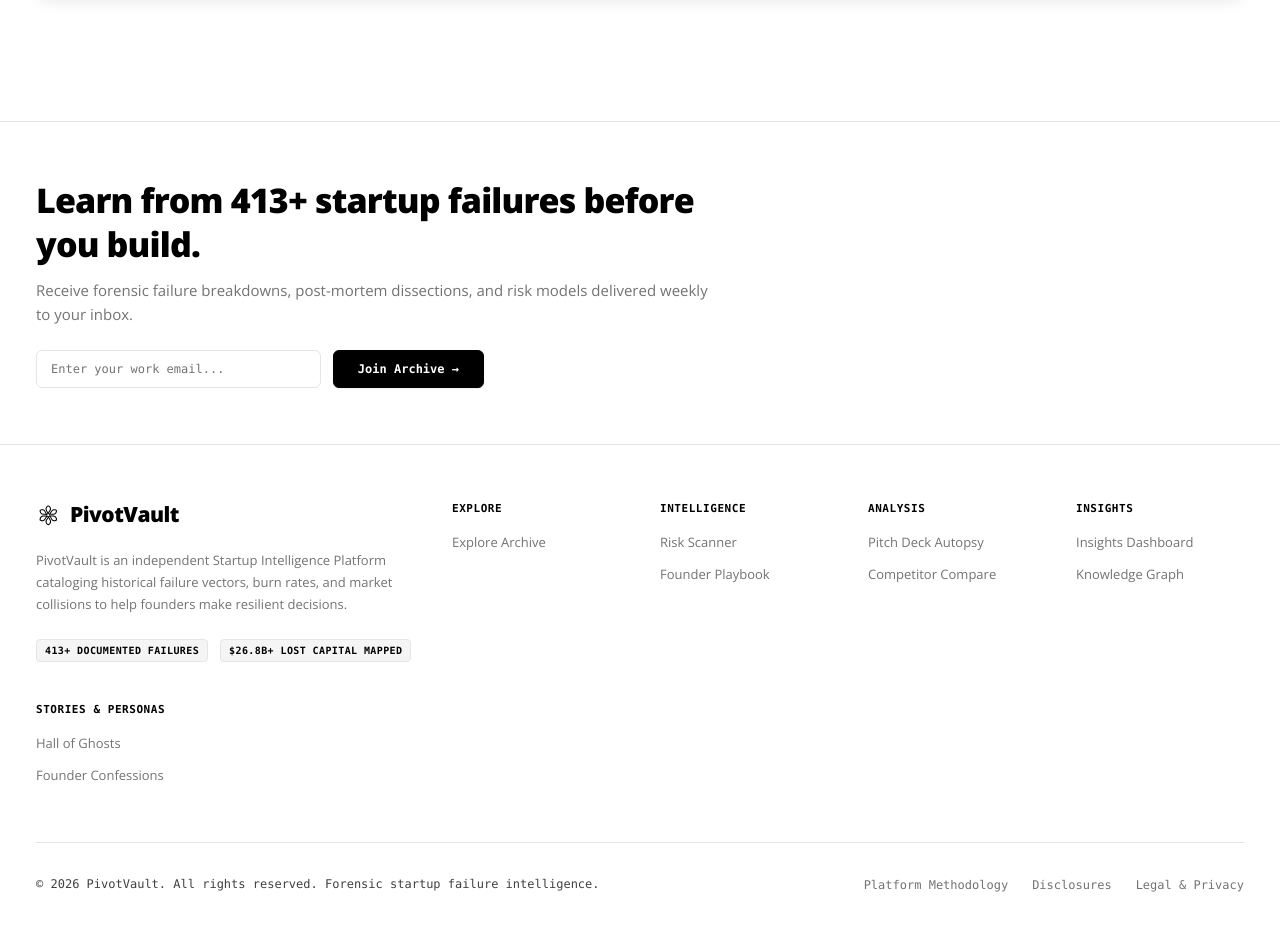
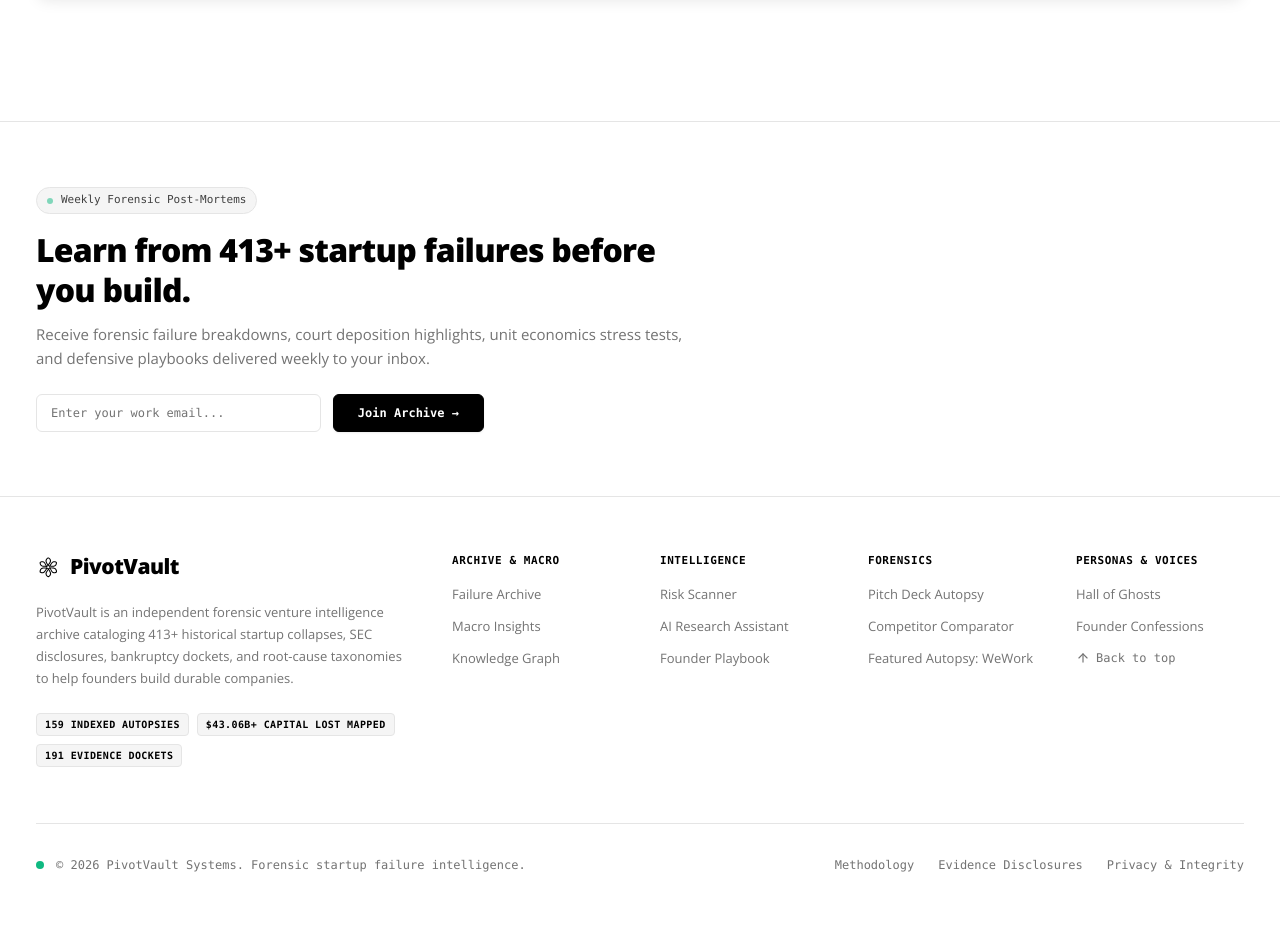
Before and after one commit to SarthakPatil18/pivotvault, a React (Vite) app in the folder frontend/: page / in a window 1280 px wide. Shown: the part 10600-11530 px from the top of the page. Built offline with nearby package versions, Linux system fonts and the light colour scheme; no server answers.

Commit message:
fix(footer): balance 6-column layout, add full feature links, back-to-top, and methodology modals

```diff
--- a/frontend/src/components/layout/Footer.jsx
+++ b/frontend/src/components/layout/Footer.jsx
@@ -1,41 +1,67 @@
-import React from 'react';
+import React, { useState } from 'react';
 import { Link } from 'react-router-dom';
 import { PivotVaultLogo } from '../../assets/logo';
-import { NAV_CATEGORIES } from '../../lib/routes';
+import {
+  ArrowUp, Check, ShieldCheck, FileText, Database,
+  ExternalLink, Sparkles, X, Info
+} from 'lucide-react';
 
 export function Footer() {
+  const [email, setEmail] = useState('');
+  const [subscribed, setSubscribed] = useState(false);
+  const [activeModal, setActiveModal] = useState(null); // 'methodology', 'disclosures', 'privacy'
+
+  const handleSubscribe = (e) => {
+    e.preventDefault();
+    if (!email.trim()) return;
+    setSubscribed(true);
+  };
+
+  const scrollToTop = () => {
+    window.scrollTo({ top: 0, behavior: 'smooth' });
+  };
+
   return (
     <footer className="w-full bg-white dark:bg-black border-t border-[#E5E5E5] dark:border-[#2A2A2A] text-black dark:text-white transition-colors">
       {/* Top Editorial CTA / Newsletter Section */}
-      <div className="border-b border-[#E5E5E5] dark:border-[#2A2A2A] py-14">
+      <div className="border-b border-[#E5E5E5] dark:border-[#2A2A2A] py-12 md:py-16">
         <div className="site-container">
           <div className="max-w-2xl">
-            <h3 className="text-[28px] md:text-[34px] font-extrabold leading-[38px] md:leading-[44px] tracking-tight text-black dark:text-white">
+            <div className="inline-flex items-center gap-2 px-2.5 py-1 rounded-full bg-neutral-100 dark:bg-neutral-900 border border-neutral-200 dark:border-neutral-800 text-[11px] font-mono font-medium text-neutral-700 dark:text-neutral-300 mb-4">
+              <span className="w-1.5 h-1.5 rounded-full bg-emerald-500 animate-pulse" />
+              <span>Weekly Forensic Post-Mortems</span>
+            </div>
+
+            <h3 className="text-[26px] md:text-[32px] font-extrabold leading-[34px] md:leading-[40px] tracking-tight text-black dark:text-white">
               Learn from 413+ startup failures before you build.
             </h3>
-            <p className="mt-3 text-[15px] text-[#737373] dark:text-[#A3A3A3] leading-[24px]">
-              Receive forensic failure breakdowns, post-mortem dissections, and risk models delivered weekly to your inbox.
+            <p className="mt-3 text-[14px] md:text-[15px] text-[#737373] dark:text-[#A3A3A3] leading-[24px]">
+              Receive forensic failure breakdowns, court deposition highlights, unit economics stress tests, and defensive playbooks delivered weekly to your inbox.
             </p>
-            <form
-              onSubmit={(e) => {
-                e.preventDefault();
-                alert('Thank you for subscribing to PivotVault Intelligence.');
-              }}
-              className="mt-6 flex flex-col sm:flex-row gap-3 max-w-md"
-            >
+
+            {subscribed ? (
+              <div className="mt-6 p-4 rounded-lg bg-emerald-50 dark:bg-emerald-950/40 border border-emerald-200 dark:border-emerald-800 text-emerald-800 dark:text-emerald-200 flex items-center gap-3 text-xs font-mono">
+                <Check className="w-4 h-4 text-emerald-600 shrink-0" />
+                <span>You are subscribed to PivotVault Intelligence. Check your inbox for the welcome dispatch.</span>
+              </div>
+            ) : (
+              <form onSubmit={handleSubscribe} className="mt-6 flex flex-col sm:flex-row gap-3 max-w-md">
                 <input
                   type="email"
                   required
+                  value={email}
+                  onChange={(e) => setEmail(e.target.value)}
                   placeholder="Enter your work email..."
                   className="input-editorial flex-1 text-xs font-mono"
                 />
                 <button
                   type="submit"
-                className="btn-primary whitespace-nowrap text-xs font-mono px-6"
+                  className="btn-primary whitespace-nowrap text-xs font-mono px-6 py-2.5"
                 >
                   Join Archive →
                 </button>
               </form>
+            )}
           </div>
         </div>
       </div>
@@ -43,71 +69,265 @@
       {/* Main Link Grid */}
       <div className="site-container py-14">
         <div className="grid grid-cols-1 md:grid-cols-2 lg:grid-cols-6 gap-10">
-          {/* Brand Info */}
+          {/* Brand Column (Spans 2 on large screens) */}
           <div className="lg:col-span-2 space-y-4">
+            <Link to="/" className="inline-block">
               <PivotVaultLogo />
+            </Link>
             <p className="text-[13px] text-[#737373] dark:text-[#A3A3A3] leading-[22px] max-w-sm">
-              PivotVault is an independent Startup Intelligence Platform cataloging historical failure vectors, burn rates, and market collisions to help founders make resilient decisions.
+              PivotVault is an independent forensic venture intelligence archive cataloging 413+ historical startup collapses, SEC disclosures, bankruptcy dockets, and root-cause taxonomies to help founders build durable companies.
             </p>
-            <div className="pt-2 flex items-center gap-3">
-              <span className="vault-badge-neutral text-[10px] font-mono">
-                413+ Documented Failures
+
+            <div className="pt-2 flex flex-wrap items-center gap-2">
+              <span className="badge-neutral text-[10px] font-mono">
+                159 Indexed Autopsies
               </span>
-              <span className="vault-badge-neutral text-[10px] font-mono">
-                $26.8B+ Lost Capital Mapped
+              <span className="badge-neutral text-[10px] font-mono">
+                $43.06B+ Capital Lost Mapped
+              </span>
+              <span className="badge-neutral text-[10px] font-mono">
+                191 Evidence Dockets
               </span>
             </div>
           </div>
 
-          {/* Navigation Columns */}
-          {NAV_CATEGORIES.map((category) => (
-            <div key={category.id} className="space-y-3">
+          {/* Column 1: Archive & Macro */}
+          <div className="space-y-3">
             <h4 className="text-[11px] font-mono font-bold uppercase tracking-wider text-black dark:text-white">
-                {category.name}
+              Archive & Macro
             </h4>
             <ul className="space-y-2">
-                {category.items && category.items.length > 0 ? (
-                  category.items.map((item) => (
-                    <li key={item.href}>
+              <li>
                 <Link
-                        to={item.href}
+                  to="/explore"
                   className="text-[13px] text-[#737373] dark:text-[#A3A3A3] hover:text-black dark:hover:text-white transition-colors"
                 >
-                        {item.name}
+                  Failure Archive
                 </Link>
               </li>
-                  ))
-                ) : (
               <li>
                 <Link
-                      to={category.href}
+                  to="/insights"
                   className="text-[13px] text-[#737373] dark:text-[#A3A3A3] hover:text-black dark:hover:text-white transition-colors"
                 >
-                      {category.name} Archive
+                  Macro Insights
                 </Link>
               </li>
-                )}
+              <li>
+                <Link
+                  to="/startup-graph"
+                  className="text-[13px] text-[#737373] dark:text-[#A3A3A3] hover:text-black dark:hover:text-white transition-colors"
+                >
+                  Knowledge Graph
+                </Link>
+              </li>
             </ul>
           </div>
-          ))}
+
+          {/* Column 2: Forensic Intelligence */}
+          <div className="space-y-3">
+            <h4 className="text-[11px] font-mono font-bold uppercase tracking-wider text-black dark:text-white">
+              Intelligence
+            </h4>
+            <ul className="space-y-2">
+              <li>
+                <Link
+                  to="/risk-scanner"
+                  className="text-[13px] text-[#737373] dark:text-[#A3A3A3] hover:text-black dark:hover:text-white transition-colors"
+                >
+                  Risk Scanner
+                </Link>
+              </li>
+              <li>
+                <Link
+                  to="/ai-assistant"
+                  className="text-[13px] text-[#737373] dark:text-[#A3A3A3] hover:text-black dark:hover:text-white transition-colors"
+                >
+                  AI Research Assistant
+                </Link>
+              </li>
+              <li>
+                <Link
+                  to="/founder-playbook"
+                  className="text-[13px] text-[#737373] dark:text-[#A3A3A3] hover:text-black dark:hover:text-white transition-colors"
+                >
+                  Founder Playbook
+                </Link>
+              </li>
+            </ul>
+          </div>
+
+          {/* Column 3: Forensic Autopsy */}
+          <div className="space-y-3">
+            <h4 className="text-[11px] font-mono font-bold uppercase tracking-wider text-black dark:text-white">
+              Forensics
+            </h4>
+            <ul className="space-y-2">
+              <li>
+                <Link
+                  to="/pitch-deck-autopsy"
+                  className="text-[13px] text-[#737373] dark:text-[#A3A3A3] hover:text-black dark:hover:text-white transition-colors"
+                >
+                  Pitch Deck Autopsy
+                </Link>
+              </li>
+              <li>
+                <Link
+                  to="/competitor-compare"
+                  className="text-[13px] text-[#737373] dark:text-[#A3A3A3] hover:text-black dark:hover:text-white transition-colors"
+                >
+                  Competitor Comparator
+                </Link>
+              </li>
+              <li>
+                <Link
+                  to="/startup/wework"
+                  className="text-[13px] text-[#737373] dark:text-[#A3A3A3] hover:text-black dark:hover:text-white transition-colors"
+                >
+                  Featured Autopsy: WeWork
+                </Link>
+              </li>
+            </ul>
+          </div>
+
+          {/* Column 4: Stories & Voices */}
+          <div className="space-y-3">
+            <h4 className="text-[11px] font-mono font-bold uppercase tracking-wider text-black dark:text-white">
+              Personas & Voices
+            </h4>
+            <ul className="space-y-2">
+              <li>
+                <Link
+                  to="/hall-of-ghosts"
+                  className="text-[13px] text-[#737373] dark:text-[#A3A3A3] hover:text-black dark:hover:text-white transition-colors"
+                >
+                  Hall of Ghosts
+                </Link>
+              </li>
+              <li>
+                <Link
+                  to="/founder-confessions"
+                  className="text-[13px] text-[#737373] dark:text-[#A3A3A3] hover:text-black dark:hover:text-white transition-colors"
+                >
+                  Founder Confessions
+                </Link>
+              </li>
+              <li>
+                <button
+                  type="button"
+                  onClick={scrollToTop}
+                  className="inline-flex items-center gap-1.5 text-[12px] font-mono text-[#737373] dark:text-[#A3A3A3] hover:text-black dark:hover:text-white transition-colors pt-1"
+                >
+                  <ArrowUp className="w-3.5 h-3.5" />
+                  <span>Back to top</span>
+                </button>
+              </li>
+            </ul>
+          </div>
         </div>
 
         {/* Bottom Disclosures & Copyright */}
         <div className="mt-14 pt-8 border-t border-[#E5E5E5] dark:border-[#2A2A2A] flex flex-col md:flex-row items-center justify-between gap-4 text-[12px] font-mono text-[#737373] dark:text-[#A3A3A3]">
-          <p>© {new Date().getFullYear()} PivotVault. All rights reserved. Forensic startup failure intelligence.</p>
+          <div className="flex items-center gap-3">
+            <span className="w-2 h-2 rounded-full bg-emerald-500 inline-block" />
+            <span>© {new Date().getFullYear()} PivotVault Systems. Forensic startup failure intelligence.</span>
+          </div>
+
           <div className="flex items-center gap-6">
-            <Link to="/explore" className="hover:text-black dark:hover:text-white transition-colors">
-              Platform Methodology
-            </Link>
-            <Link to="/explore" className="hover:text-black dark:hover:text-white transition-colors">
-              Disclosures
-            </Link>
-            <Link to="/explore" className="hover:text-black dark:hover:text-white transition-colors">
-              Legal & Privacy
-            </Link>
+            <button
+              onClick={() => setActiveModal('methodology')}
+              className="hover:text-black dark:hover:text-white transition-colors"
+            >
+              Methodology
+            </button>
+            <button
+              onClick={() => setActiveModal('disclosures')}
+              className="hover:text-black dark:hover:text-white transition-colors"
+            >
+              Evidence Disclosures
+            </button>
+            <button
+              onClick={() => setActiveModal('privacy')}
+              className="hover:text-black dark:hover:text-white transition-colors"
+            >
+              Privacy & Integrity
+            </button>
           </div>
         </div>
       </div>
+
+      {/* Information Modals */}
+      {activeModal && (
+        <div className="fixed inset-0 z-50 flex items-center justify-center p-4 bg-black/60 backdrop-blur-xs animate-fade-in">
+          <div className="w-full max-w-lg p-6 rounded-xl bg-white dark:bg-[#0A0A0A] border border-[#E5E5E5] dark:border-[#2A2A2A] shadow-xl text-black dark:text-white space-y-4">
+            <div className="flex items-center justify-between border-b border-neutral-200 dark:border-neutral-800 pb-3">
+              <div className="flex items-center gap-2">
+                <Info className="w-4 h-4 text-neutral-600 dark:text-neutral-400" />
+                <h4 className="text-sm font-bold font-mono uppercase tracking-wider">
+                  {activeModal === 'methodology' && 'Platform Forensic Methodology'}
+                  {activeModal === 'disclosures' && 'Evidence & Archival Disclosures'}
+                  {activeModal === 'privacy' && 'Privacy & Research Integrity'}
+                </h4>
+              </div>
+              <button
+                onClick={() => setActiveModal(null)}
+                className="p-1 rounded hover:bg-neutral-100 dark:hover:bg-neutral-800 text-neutral-500"
+              >
+                <X className="w-4 h-4" />
+              </button>
+            </div>
+
+            <div className="text-xs text-neutral-700 dark:text-neutral-300 leading-relaxed space-y-3 font-sans">
+              {activeModal === 'methodology' && (
+                <>
+                  <p>
+                    PivotVault constructs post-mortems through triangulated evidence verification. Every indexed company is corroborated using primary legal records:
+                  </p>
+                  <ul className="list-disc pl-5 space-y-1">
+                    <li>Securities and Exchange Commission (SEC) Form 10-K, S-1, and 8-K regulatory filings.</li>
+                    <li>United States Bankruptcy Court Chapter 7 & 11 liquidation dockets.</li>
+                    <li>Investigative journalism and audited investor letters (WSJ, Bloomberg, The Information).</li>
+                    <li>Verified founder post-mortems and authenticated liquidator schedules.</li>
+                  </ul>
+                </>
+              )}
+
+              {activeModal === 'disclosures' && (
+                <>
+                  <p>
+                    All case autopsies, AI persona reconstructions, and Idea Score diagnostics are provided strictly for research and educational purposes:
+                  </p>
+                  <ul className="list-disc pl-5 space-y-1">
+                    <li>Reconstructed personas in the Hall of Ghosts simulate founder speech patterns based exclusively on public trial transcripts, published memoirs, and press releases.</li>
+                    <li>Risk Scanner results represent algorithmic heuristic projections and do not constitute investment, legal, or financial advice.</li>
+                  </ul>
+                </>
+              )}
+
+              {activeModal === 'privacy' && (
+                <>
+                  <p>
+                    PivotVault is committed to founder confidentiality and zero-knowledge research:
+                  </p>
+                  <ul className="list-disc pl-5 space-y-1">
+                    <li>Your startup concepts entered into the Risk Scanner are evaluated dynamically without being sold to third parties or data brokers.</li>
+                    <li>All telemetry and bookmarks are stored client-side in browser storage.</li>
+                  </ul>
+                </>
+              )}
+            </div>
+
+            <div className="pt-3 border-t border-neutral-200 dark:border-neutral-800 flex justify-end">
+              <button
+                onClick={() => setActiveModal(null)}
+                className="btn-primary text-xs px-4 py-1.5"
+              >
+                Close
+              </button>
+            </div>
+          </div>
+        </div>
+      )}
     </footer>
   );
 }
```
Lines whose indentation alone changed are shown as unchanged.
